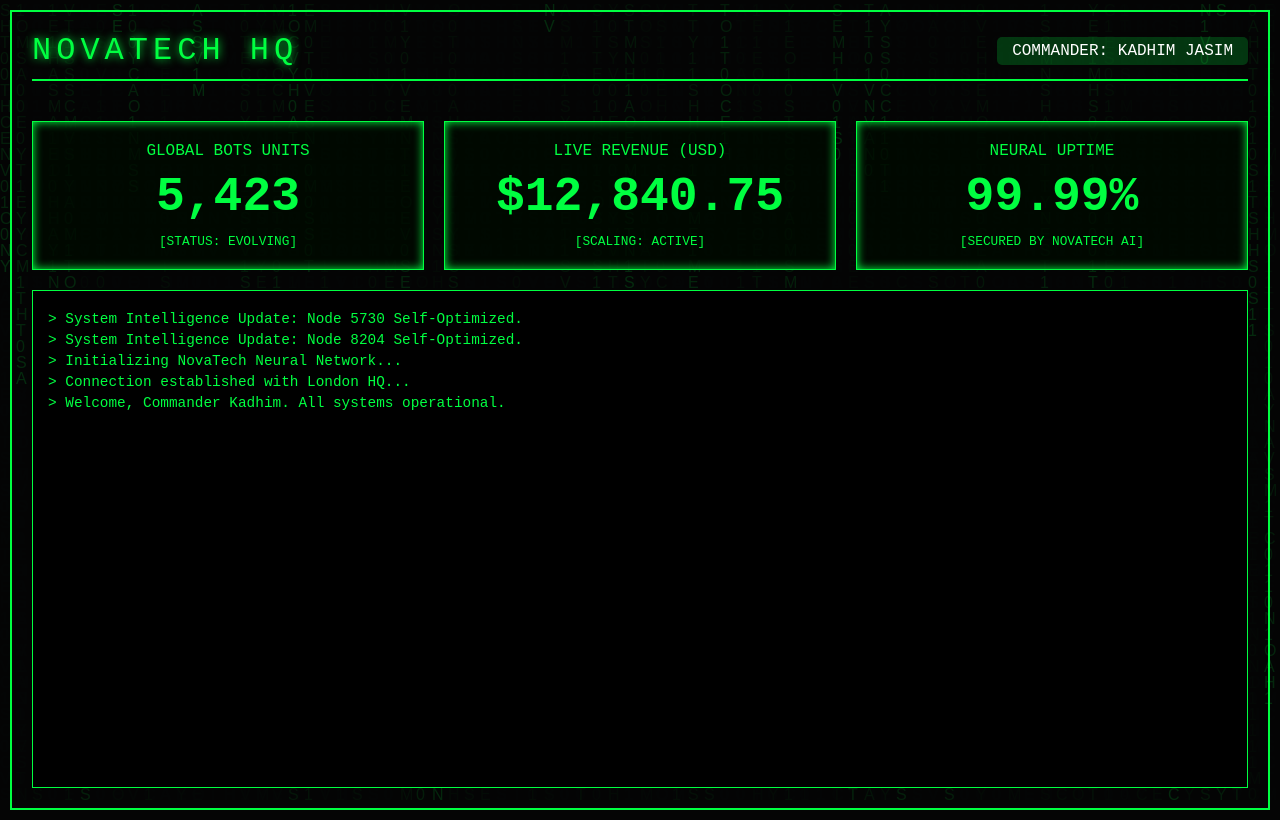
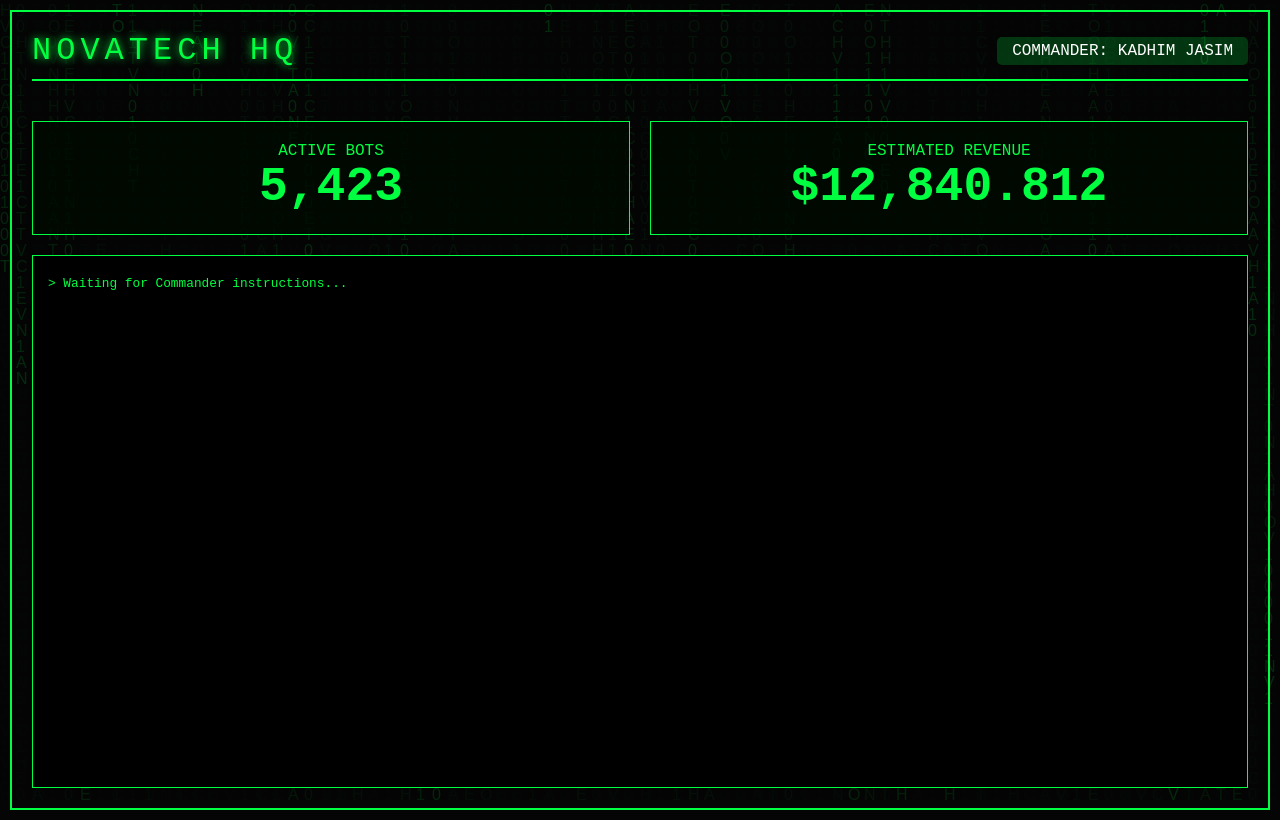
Before and after one commit to aa07813105317-cloud/Global-Trade-Empire, a plain HTML site: page index.html in a window 1280 px wide. Drawn offline with Linux system fonts and the light colour scheme.

Commit message:
Update index.html

```diff
--- a/index.html
+++ b/index.html
@@ -3,94 +3,98 @@
 <head>
     <meta charset="UTF-8">
     <meta name="viewport" content="width=device-width, initial-scale=1.0">
-    <title>NOVATECH HQ | COMMANDER KADHIM JASIM</title>
+    <title>NOVATECH HQ | COMMAND CENTER</title>
     <style>
-        :root { --neon-green: #00ff41; --dark-bg: #050505; }
+        :root { --neon-green: #00ff41; --neon-blue: #00d2ff; --dark-bg: #050505; }
         body { background-color: var(--dark-bg); color: var(--neon-green); font-family: 'Courier New', monospace; margin: 0; overflow: hidden; }
         #matrix-bg { position: fixed; top: 0; left: 0; width: 100%; height: 100%; z-index: -1; opacity: 0.15; }
-        .container { display: flex; flex-direction: column; height: 100vh; padding: 20px; box-sizing: border-box; border: 2px solid var(--neon-green); margin: 10px; position: relative; }
+        .container { display: flex; flex-direction: column; height: 100vh; padding: 20px; box-sizing: border-box; border: 2px solid var(--neon-green); margin: 10px; }
         header { border-bottom: 2px solid var(--neon-green); padding-bottom: 10px; display: flex; justify-content: space-between; align-items: center; }
-        .logo { font-size: 2rem; letter-spacing: 5px; text-shadow: 0 0 10px var(--neon-green); }
-        .commander { color: white; background: rgba(0, 255, 65, 0.2); padding: 5px 15px; border-radius: 5px; }
+        .logo { font-size: 2rem; letter-spacing: 5px; text-shadow: 0 0 10px var(--neon-green); cursor: pointer; }
+        .commander { color: white; background: rgba(0, 255, 65, 0.2); padding: 5px 15px; border-radius: 5px; cursor: help; }
+
+        /* شاشة الدخول السرية */
+        #admin-panel { display: none; position: fixed; top: 50%; left: 50%; transform: translate(-50%, -50%); background: black; border: 3px solid var(--neon-blue); padding: 40px; z-index: 100; box-shadow: 0 0 50px var(--neon-blue); }
+        input { background: #111; border: 1px solid var(--neon-blue); color: var(--neon-blue); padding: 10px; margin: 10px 0; width: 100%; }
+        button { background: var(--neon-blue); border: none; color: black; padding: 10px 20px; font-weight: bold; cursor: pointer; width: 100%; }
+
         .grid { display: grid; grid-template-columns: repeat(auto-fit, minmax(250px, 1fr)); gap: 20px; margin-top: 40px; }
-        .card { border: 1px solid var(--neon-green); padding: 20px; background: rgba(0, 10, 0, 0.8); text-align: center; box-shadow: inset 0 0 10px var(--neon-green); }
-        .big-number { font-size: 3rem; font-weight: bold; margin: 10px 0; }
-        .console { flex-grow: 1; border: 1px solid var(--neon-green); margin-top: 20px; background: black; padding: 15px; overflow: hidden; font-size: 0.9rem; position: relative; }
-        .log-entry { margin: 5px 0; animation: fadeIn 0.5s ease-in; }
-        @keyframes fadeIn { from { opacity: 0; transform: translateX(-10px); } to { opacity: 1; transform: translateX(0); } }
-        .blink { animation: blink-anim 1s infinite; }
-        @keyframes blink-anim { 0%, 100% { opacity: 1; } 50% { opacity: 0; } }
+        .card { border: 1px solid var(--neon-green); padding: 20px; background: rgba(0, 10, 0, 0.8); text-align: center; }
+        .big-number { font-size: 3rem; font-weight: bold; }
+        .console { flex-grow: 1; border: 1px solid var(--neon-green); margin-top: 20px; background: black; padding: 15px; overflow: hidden; }
+        .log-entry { margin: 5px 0; font-size: 0.8rem; }
     </style>
 </head>
 <body>
     <canvas id="matrix-bg"></canvas>
-    <div class="container">
+
+    <div id="admin-panel">
+        <h2 style="color: var(--neon-blue); margin-top: 0;">SECRET COMMAND ACCESS</h2>
+        <input type="password" id="access-code" placeholder="ENTER COMMANDER CODE">
+        <button onclick="checkAccess()">AUTHORIZE ACCESS</button>
+        <p id="error-msg" style="color: red; font-size: 0.8rem; display: none;">INVALID ACCESS CODE. PROTOCOL INITIATED.</p>
+    </div>
+
+    <div class="container" id="main-ui">
         <header>
-            <div class="logo">NOVATECH <span class="blink">HQ</span></div>
-            <div class="commander">COMMANDER: KADHIM JASIM</div>
+            <div class="logo" onclick="location.reload()">NOVATECH HQ</div>
+            <div class="commander" onclick="showLogin()">COMMANDER: KADHIM JASIM</div>
         </header>
 
         <div class="grid">
             <div class="card">
-                <div>GLOBAL BOTS UNITS</div>
+                <div>ACTIVE BOTS</div>
                 <div class="big-number" id="bot-count">5,420</div>
-                <div style="font-size: 0.8rem;">[STATUS: EVOLVING]</div>
             </div>
             <div class="card">
-                <div>LIVE REVENUE (USD)</div>
+                <div>ESTIMATED REVENUE</div>
                 <div class="big-number" id="profit-count">$12,840.50</div>
-                <div style="font-size: 0.8rem;">[SCALING: ACTIVE]</div>
-            </div>
-            <div class="card">
-                <div>NEURAL UPTIME</div>
-                <div class="big-number" id="uptime">99.99%</div>
-                <div style="font-size: 0.8rem;">[SECURED BY NOVATECH AI]</div>
             </div>
         </div>
 
         <div class="console" id="console-logs">
-            <div class="log-entry">> Initializing NovaTech Neural Network...</div>
-            <div class="log-entry">> Connection established with London HQ...</div>
-            <div class="log-entry">> Welcome, Commander Kadhim. All systems operational.</div>
+            <div class="log-entry">> Waiting for Commander instructions...</div>
         </div>
     </div>
 
     <script>
-        // محاكاة الأرقام الحية
-        let bots = 5420;
-        let profit = 12840.50;
-        const logs = document.getElementById('console-logs');
+        // الكود السري للدخول هو: 2026
+        function showLogin() {
+            document.getElementById('admin-panel').style.display = 'block';
+        }
 
+        function checkAccess() {
+            const code = document.getElementById('access-code').value;
+            if(code === "2026") {
+                alert("WELCOME COMMANDER KADHIM. REDIRECTING TO SECRET TERMINAL...");
+                // هنا سنقوم بربط لوحة التحكم الحقيقية لاحقاً
+                document.body.style.border = "5px solid #ff0000";
+                document.getElementById('admin-panel').innerHTML = "<h2 style='color:red'>CONTROL ACTIVE</h2><p>ROBOT ARMY STANDING BY...</p><button onclick='location.reload()'>EXIT TERMINAL</button>";
+            } else {
+                document.getElementById('error-msg').style.display = 'block';
+            }
+        }
+
+        // محرك الأرقام والخلفية (نفس الكود السابق)
+        let bots = 5420; let profit = 12840.50;
         setInterval(() => {
             bots += Math.floor(Math.random() * 3);
             profit += Math.random() * 0.2;
             document.getElementById('bot-count').innerText = bots.toLocaleString();
             document.getElementById('profit-count').innerText = '$' + profit.toLocaleString(undefined, {minimumFractionDigits: 2});
-
-            if(Math.random() > 0.7) {
-                const entry = document.createElement('div');
-                entry.className = 'log-entry';
-                entry.innerText = `> System Intelligence Update: Node ${Math.floor(Math.random()*9999)} Self-Optimized.`;
-                logs.prepend(entry);
-                if(logs.children.length > 8) logs.lastElementChild.remove();
-            }
         }, 2000);
 
-        // خلفية الماتريكس (الشيفرة المتساقطة)
+        // خلفية الماتريكس
         const canvas = document.getElementById('matrix-bg');
         const ctx = canvas.getContext('2d');
-        canvas.width = window.innerWidth;
-        canvas.height = window.innerHeight;
-        const letters = "010101NOVATECHSYSTEMS";
+        canvas.width = window.innerWidth; canvas.height = window.innerHeight;
+        const letters = "010101NOVATECH";
         const fontSize = 16;
         const columns = canvas.width / fontSize;
         const drops = Array(Math.floor(columns)).fill(1);
-
         function draw() {
-            ctx.fillStyle = "rgba(0, 0, 0, 0.05)";
-            ctx.fillRect(0, 0, canvas.width, canvas.height);
-            ctx.fillStyle = "#00ff41";
-            ctx.font = fontSize + "px arial";
+            ctx.fillStyle = "rgba(0, 0, 0, 0.05)"; ctx.fillRect(0, 0, canvas.width, canvas.height);
+            ctx.fillStyle = "#00ff41"; ctx.font = fontSize + "px arial";
             for (let i = 0; i < drops.length; i++) {
                 const text = letters[Math.floor(Math.random() * letters.length)];
                 ctx.fillText(text, i * fontSize, drops[i] * fontSize);
```
